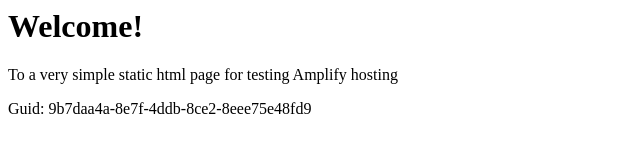
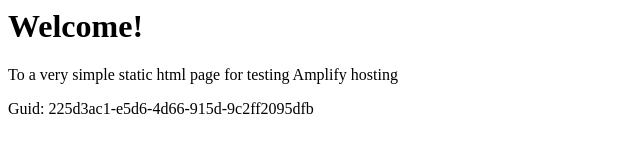
Before and after one commit to aws-aemilia-bah/Github-PR-Commit-Integration-Test-DoNotTouch-GitHubWebhookPushCanaryTest-v1-preprod-me-south-1, a website: page src/index.html in a window 1280 px wide. Shown: the full height of the page, 0-640 px from the left. Drawn offline with Linux system fonts and the light colour scheme.

Commit message:
commit from integ tests

```diff
--- a/src/index.html
+++ b/src/index.html
@@ -12,6 +12,6 @@
 <body>
     <h1>Welcome!</h1>
     <p>To a very simple static html page for testing Amplify hosting</p>
-    <p>Guid: 9b7daa4a-8e7f-4ddb-8ce2-8eee75e48fd9</p></body>
+    <p>Guid: 225d3ac1-e5d6-4d66-915d-9c2ff2095dfb</p></body>
 
 </html>
```
